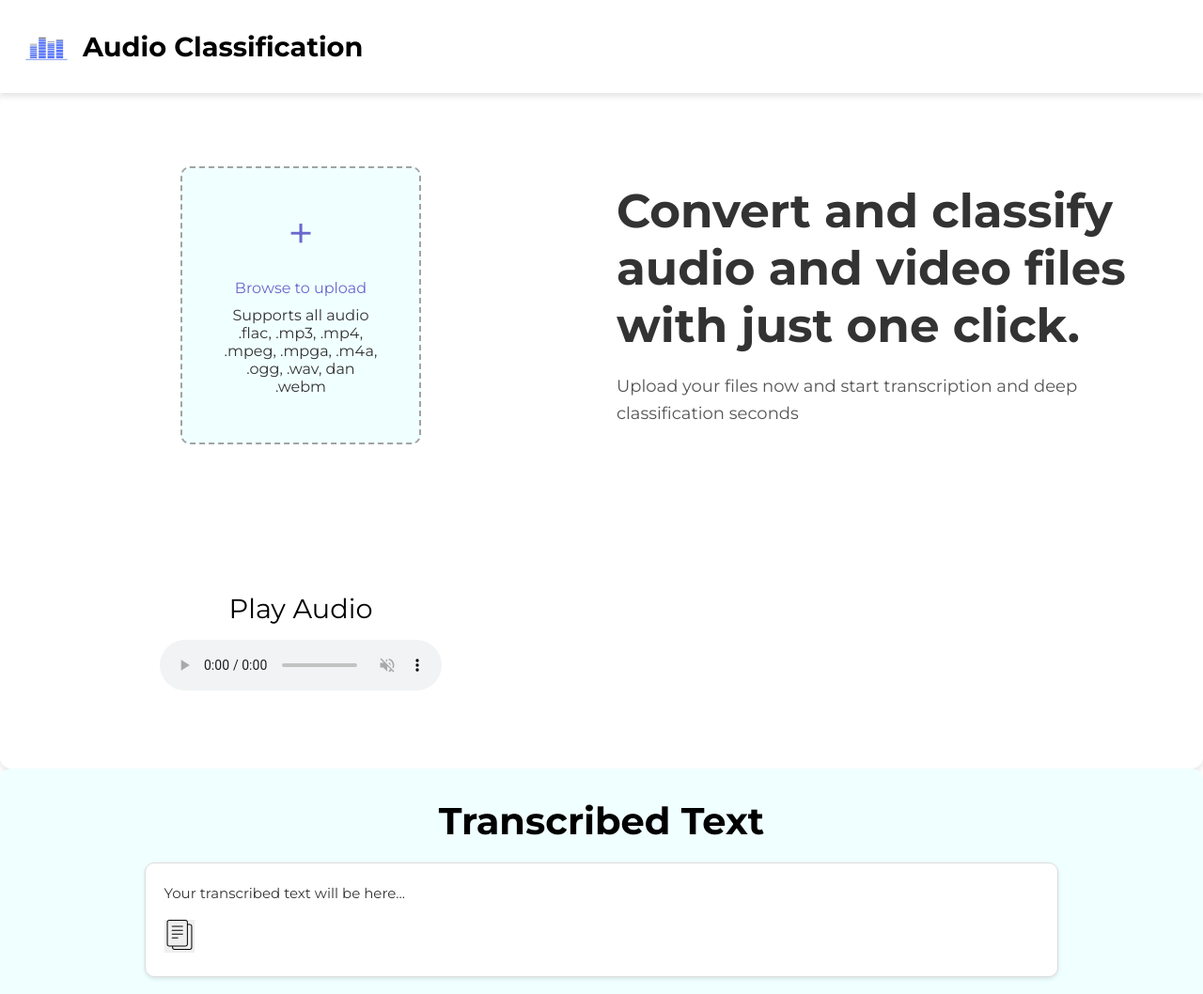
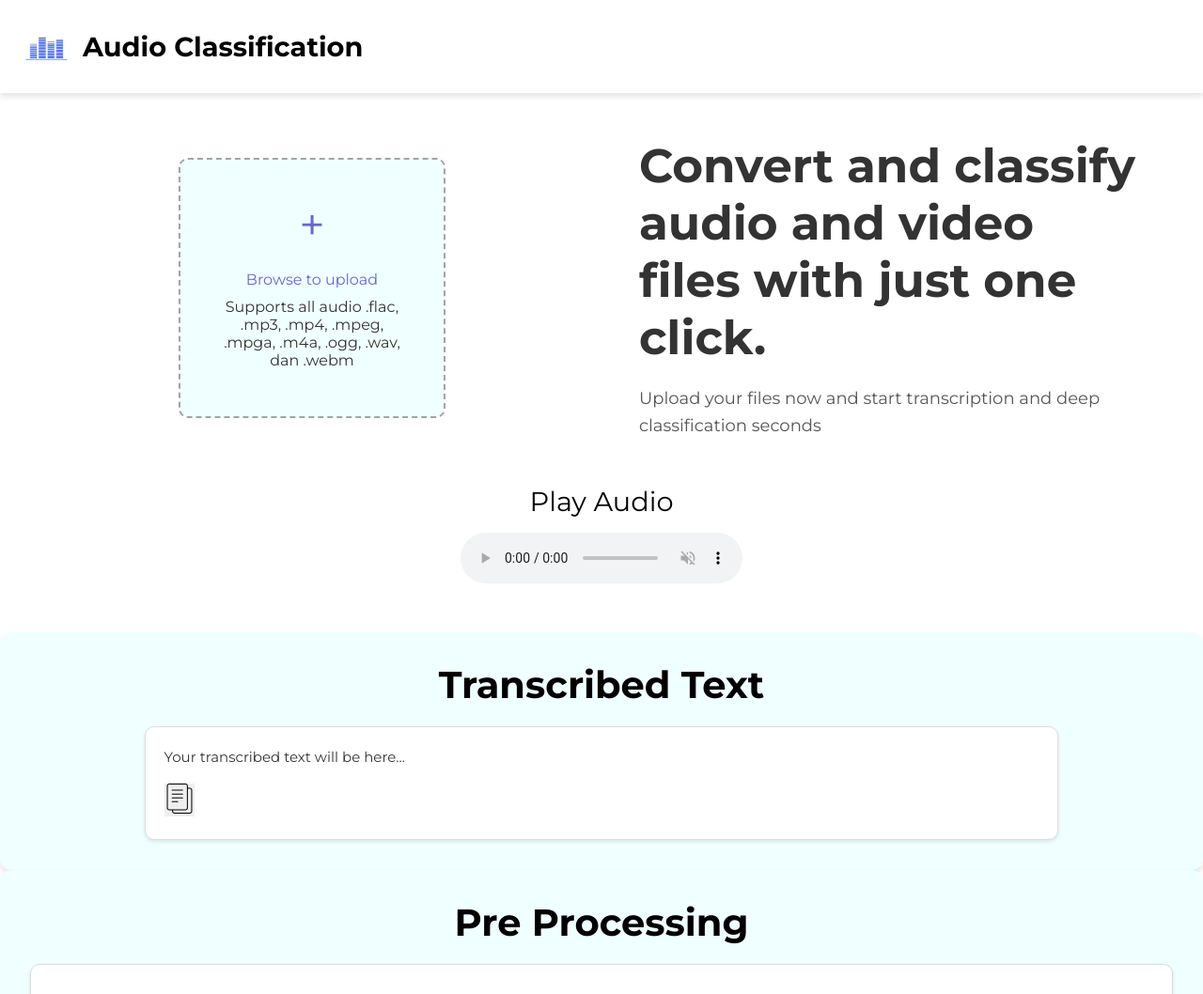
Before and after one commit to mar7123/text-classification-with-ensamble, a Flask app: page / in a window 1280 px wide. Shown: the top 1058 px of the page at 94% size. Run offline with Flask 3, Linux system fonts and the light colour scheme; some libraries are stand-ins or nearby versions.

Commit message:
Update UI V2

```diff
--- a/static/css/style.css
+++ b/static/css/style.css
@@ -94,14 +94,8 @@ nav ul li a {
 }
 
 .container-upload {
-    display: grid;
-    grid-template-columns: 1fr 1fr;
-    align-items: center;
     background-color: white;
-    border-radius: 12px;
-    box-shadow: 0 4px 6px rgba(0, 0, 0, 0.1);
-    height: 90vh;
-    margin-top: 3rem;
+    padding: 3rem;
 }
 
 .upload-box {
@@ -110,8 +104,8 @@ nav ul li a {
     background-color: azure;
     padding: 40px;
     text-align: center;
-    width: 40%;
-    margin-left: 30%;
+    max-width: 50%;
+    align-self: center;
 }
 
 .upload-box .icon {
@@ -132,7 +126,6 @@ nav ul li a {
 }
 
 .description {
-    justify-content: space-between;
     max-width: 100%;
     padding: 1rem;
 }
--- a/templates/pages/index.html
+++ b/templates/pages/index.html
@@ -29,6 +29,7 @@
 
     <!-- Upload file -->
     <div class="container-upload">
+      <div style="display: grid; grid-template-columns: 1fr 1fr; gap: 3rem; margin: 2rem 0; justify-items: center;">
         <div class="upload-box" onclick="upload()">
           <div id="container-upload-id" class="icon">+</div>
           <p>
@@ -47,6 +48,7 @@
             seconds
           </p>
         </div>
+      </div>
 
       <div class="container-audio">
         <div class="audio-play">
@@ -57,7 +59,6 @@
           </audio>
         </div>
       </div>
-
     </div>
     <!-- End of upload file -->
 
```
Lines whose indentation alone changed are shown as unchanged.
